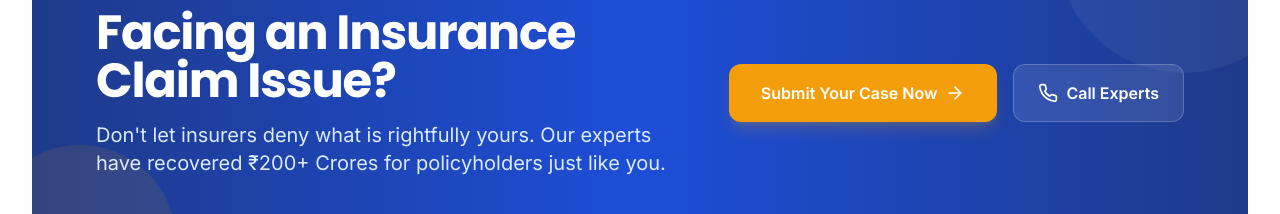
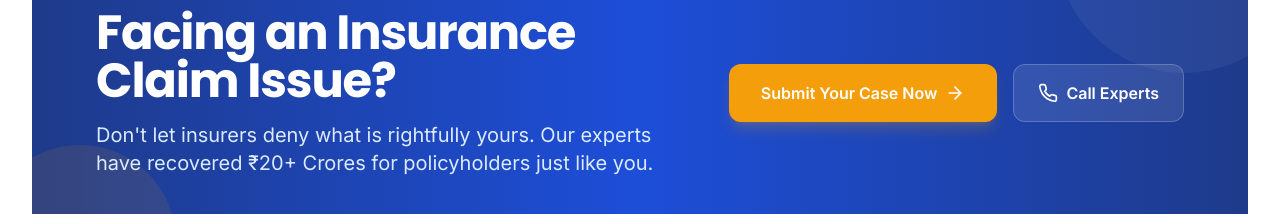
Before and after one commit to kanoigroups-stack/claimresolve-pro, a Next.js app: page / in a window 1280 px wide. Shown: the part 5580-5794 px from the top of the page. Built offline with nearby package versions, Linux system fonts and the light colour scheme.

Commit message:
Update recovery amount in CTABannerSection

```diff
--- a/components/sections/CTABannerSection.tsx
+++ b/components/sections/CTABannerSection.tsx
@@ -13,7 +13,7 @@ export default function CTABannerSection() {
           <div className="relative z-10 flex flex-col md:flex-row items-center justify-between gap-8">
             <div className="max-w-2xl">
               <h2 className="text-3xl md:text-4xl lg:text-5xl font-bold text-white mb-4">Facing an Insurance Claim Issue?</h2>
-              <p className="text-lg md:text-xl text-primary-100 leading-relaxed">Don't let insurers deny what is rightfully yours. Our experts have recovered ₹200+ Crores for policyholders just like you.</p>
+              <p className="text-lg md:text-xl text-primary-100 leading-relaxed">Don't let insurers deny what is rightfully yours. Our experts have recovered ₹20+ Crores for policyholders just like you.</p>
             </div>
             <div className="flex flex-col sm:flex-row gap-4 flex-shrink-0">
               <a href="#contact" className="btn-accent text-base px-8 py-4 group">Submit Your Case Now<ArrowRight className="w-5 h-5 ml-2 group-hover:translate-x-1 transition-transform" /></a>
```
